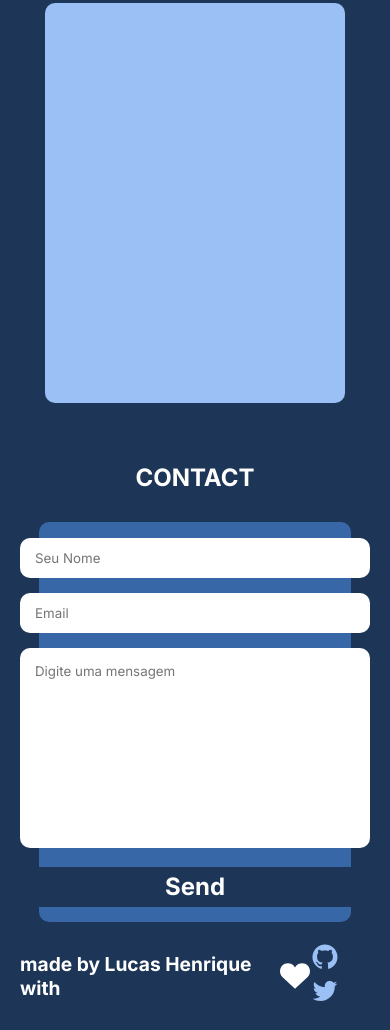
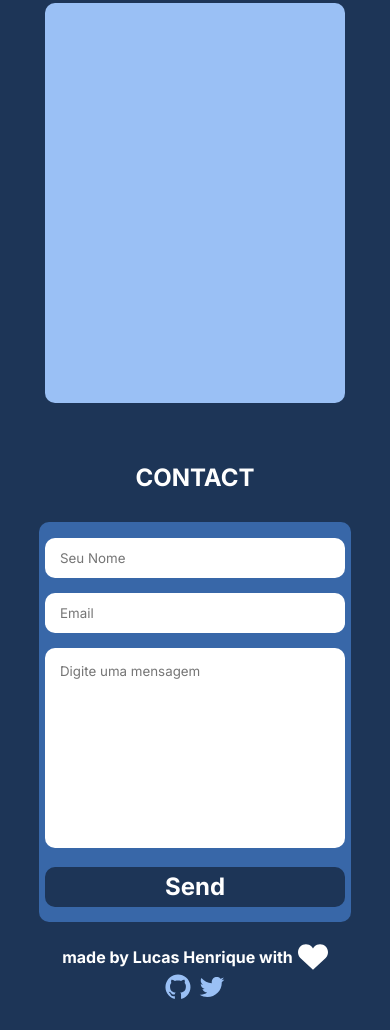
Before and after one commit to forlucashenrique/prototipo-de-portfolio, a plain HTML site: page index.html in a window 390 px wide. Shown: the part 1916-2946 px from the top of the page. Drawn offline with Linux system fonts and the light colour scheme.

Commit message:
corrigindo responsividade na parte de contato e no footer

```diff
--- a/css/styles.css
+++ b/css/styles.css
@@ -6,7 +6,7 @@
 }
 
 html {
-  width: 100%;
+  width: 100vw;
   height: 100%;
   scroll-behavior: smooth;
 }
@@ -47,6 +47,7 @@ header {
   display: flex;
   justify-content: space-between;
   align-items: center;
+
 }
 
 .header__container h1 {
@@ -317,7 +318,7 @@ footer img {
     position: static;
     text-align: center;
     width: 100%;
-    height: 400px;
+    height: 600px;
   }
 
   .about__container-svg img {
@@ -351,6 +352,7 @@ footer img {
   .contact__container-form button {
     width: 350px;
   }
+
 }
 
 @media screen and (max-width: 1150px) {
@@ -359,3 +361,22 @@ footer img {
     margin-bottom: 10px;;
   }
 }
+
+@media screen and (max-width: 450px) {
+  .contact__container-form input,
+  .contact__container-form textarea,
+  .contact__container-form button {
+    width: 300px;
+  }
+
+  footer span {
+    font-size: 1rem;
+  }
+
+
+  footer {
+    flex-direction: column;
+    justify-content: center;
+    align-items: center;
+  }
+}
```
